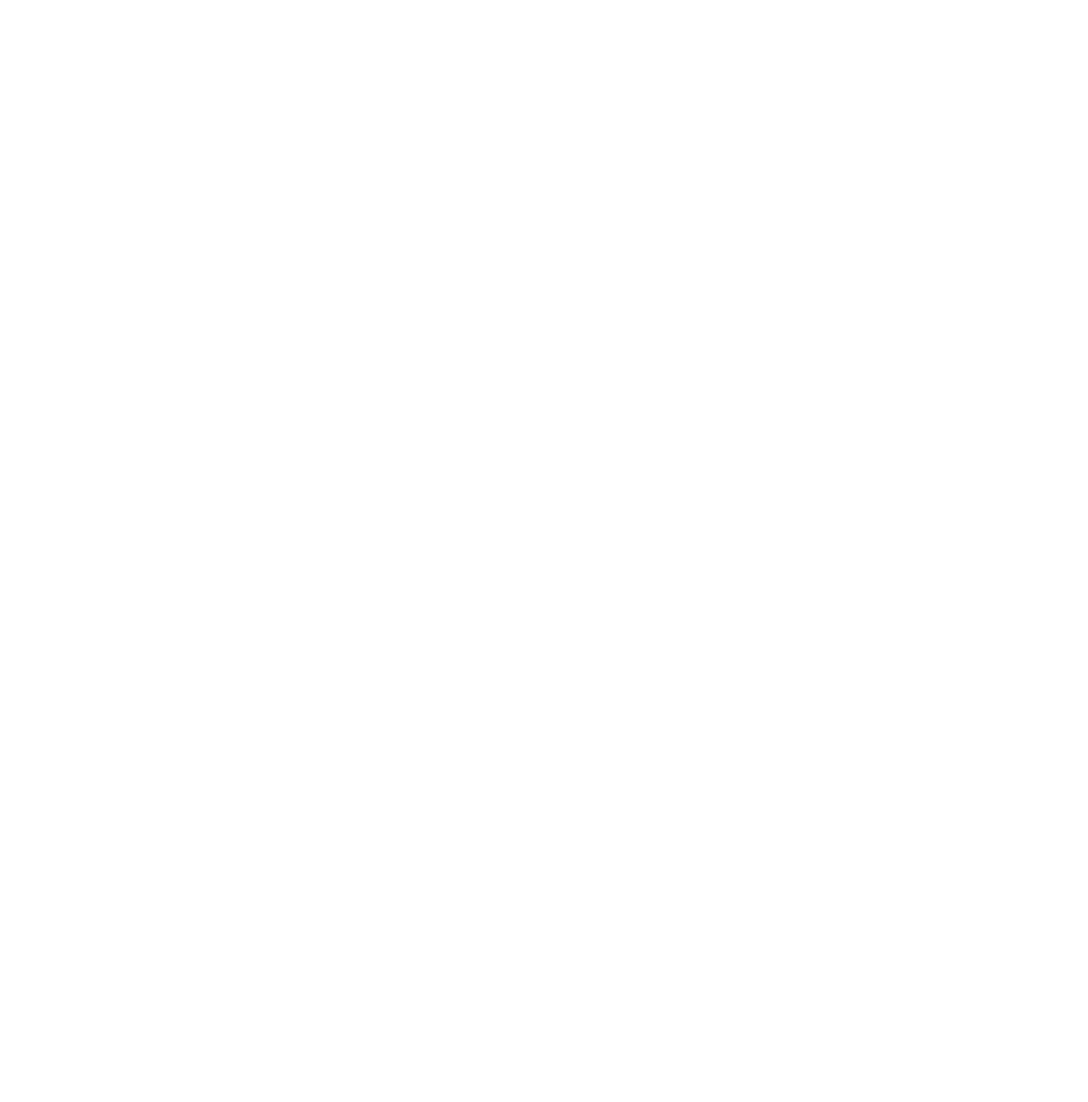
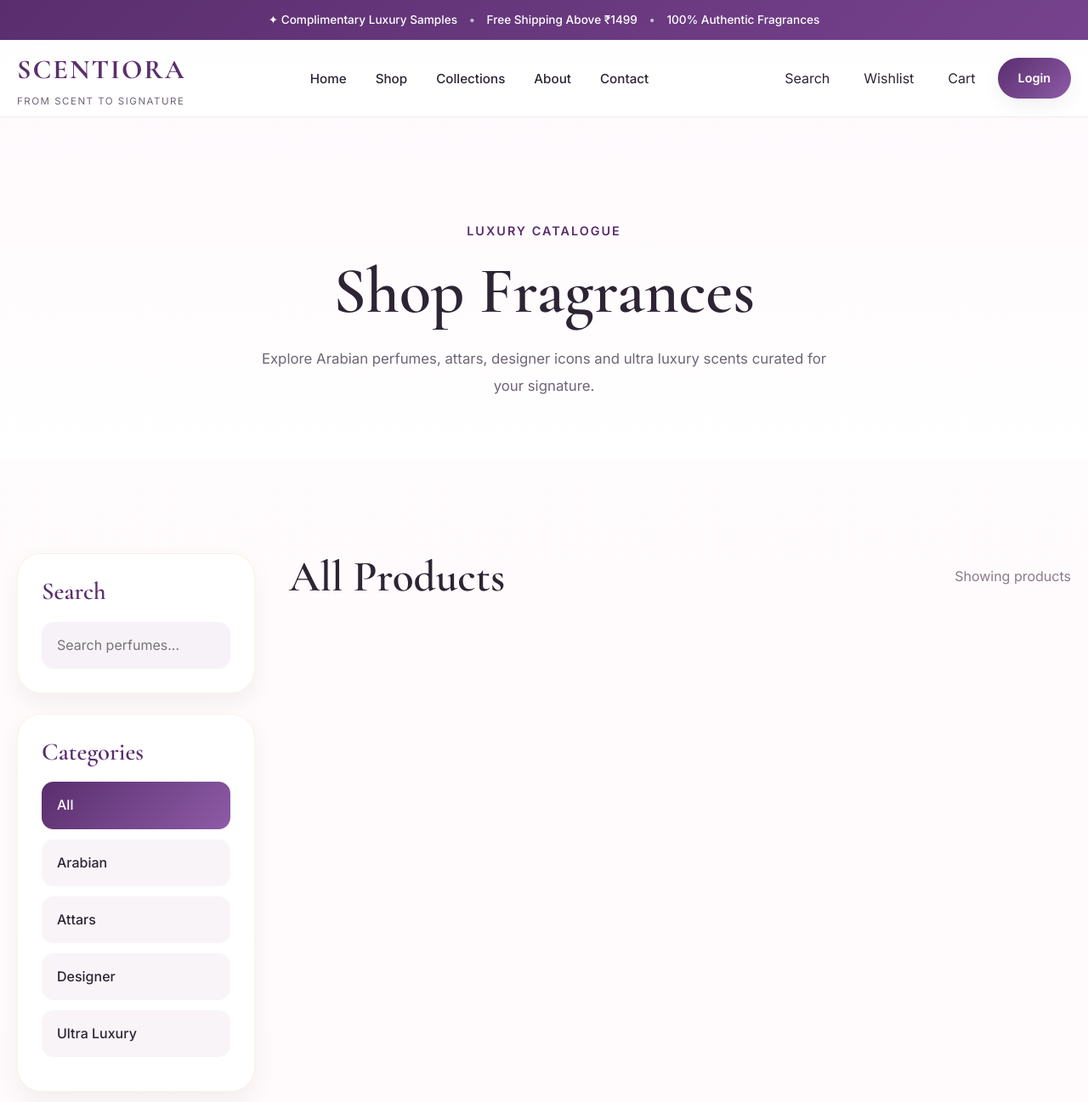
Before and after one commit to tanvipohankar-004/scentiora-luxury-fragrances, a plain HTML site: page shop.html in a window 1280 px wide. Shown: the top 1297 px of the page at 85% size. Before the commit the page ends 800 px from the top, so only its background shows below. Drawn offline with nearby package versions, Linux system fonts and the light colour scheme.

Commit message:
Shop.html and css added successfully

```diff
--- a/css/style.css
+++ b/css/style.css
@@ -1761,4 +1761,223 @@
   .footer-grid{
     grid-template-columns:1fr;
   }
-}
+}/* =============================
+   SHOP PAGE
+============================= */
+
+/* Hero */
+
+.shop-hero{
+  padding:120px 0 70px;
+  text-align:center;
+
+  background:
+  linear-gradient(
+    180deg,
+    rgba(255,248,252,.7),
+    rgba(255,255,255,1)
+  );
+}
+
+.shop-hero span{
+  display:inline-block;
+
+  margin-bottom:16px;
+
+  color:var(--primary);
+
+  font-size:.9rem;
+  font-weight:600;
+
+  letter-spacing:2px;
+
+  text-transform:uppercase;
+}
+
+.shop-hero h1{
+  margin-bottom:22px;
+
+  color:var(--text);
+}
+
+.shop-hero p{
+  max-width:700px;
+
+  margin:0 auto;
+
+  font-size:1.05rem;
+
+  line-height:1.9;
+}
+
+/* Layout */
+
+.shop-layout{
+  display:grid;
+
+  grid-template-columns:280px 1fr;
+
+  gap:40px;
+}
+
+/* Sidebar */
+
+.shop-sidebar{
+  position:sticky;
+  top:120px;
+
+  height:fit-content;
+}
+
+.filter-box{
+  padding:28px;
+
+  margin-bottom:24px;
+
+  border-radius:28px;
+
+  background:#fff;
+
+  border:1px solid rgba(212,175,55,.15);
+
+  box-shadow:
+    0 12px 30px rgba(0,0,0,.05);
+}
+
+.filter-box h3{
+  margin-bottom:20px;
+
+  color:var(--primary);
+}
+
+/* Search */
+
+.filter-box input{
+  width:100%;
+
+  padding:14px 18px;
+
+  border:none;
+  outline:none;
+
+  border-radius:14px;
+
+  background:#f7f2f7;
+
+  color:var(--text);
+}
+
+/* Filters */
+
+.shop-filter{
+  width:100%;
+
+  margin-bottom:12px;
+
+  padding:14px 18px;
+
+  border:none;
+
+  cursor:pointer;
+
+  border-radius:14px;
+
+  background:#f8f4f8;
+
+  color:var(--text);
+
+  text-align:left;
+
+  font-weight:500;
+
+  transition:.3s ease;
+}
+
+.shop-filter:hover,
+.shop-filter.active{
+  background:
+  linear-gradient(
+    135deg,
+    var(--primary),
+    var(--primary-light)
+  );
+
+  color:#fff;
+}
+
+/* Sort */
+
+.filter-box select{
+  width:100%;
+
+  padding:14px 16px;
+
+  border:none;
+  outline:none;
+
+  border-radius:14px;
+
+  background:#f7f2f7;
+
+  color:var(--text);
+}
+
+/* Topbar */
+
+.shop-topbar{
+  display:flex;
+
+  align-items:center;
+  justify-content:space-between;
+
+  gap:20px;
+
+  margin-bottom:36px;
+}
+
+.shop-topbar h2{
+  color:var(--text);
+}
+
+.shop-topbar p{
+  color:#8d7a88;
+}
+
+/* Product Grid */
+
+.shop-products .products-grid{
+  grid-template-columns:repeat(3,1fr);
+}
+
+/* Responsive */
+
+@media(max-width:1200px){
+
+  .shop-products .products-grid{
+    grid-template-columns:repeat(2,1fr);
+  }
+}
+
+@media(max-width:992px){
+
+  .shop-layout{
+    grid-template-columns:1fr;
+  }
+
+  .shop-sidebar{
+    position:relative;
+    top:auto;
+  }
+}
+
+@media(max-width:576px){
+
+  .shop-products .products-grid{
+    grid-template-columns:1fr;
+  }
+
+  .shop-topbar{
+    flex-direction:column;
+    align-items:flex-start;
+  }
+}
--- a/shop.html
+++ b/shop.html
@@ -0,0 +1,184 @@
+<!DOCTYPE html>
+<html lang="en">
+<head>
+  <meta charset="UTF-8">
+  <meta name="viewport" content="width=device-width, initial-scale=1.0">
+
+  <title>Shop | SCENTIORA</title>
+
+  <meta
+    name="description"
+    content="Shop luxury Arabian perfumes, attars, designer fragrances and ultra luxury scents at SCENTIORA."
+  >
+
+  <link rel="preconnect" href="https://fonts.googleapis.com">
+  <link rel="preconnect" href="https://fonts.gstatic.com" crossorigin>
+
+  <link
+    href="https://fonts.googleapis.com/css2?family=Cormorant+Garamond:wght@400;500;600;700&family=Inter:wght@300;400;500;600&display=swap"
+    rel="stylesheet"
+  >
+
+  <link rel="stylesheet" href="./css/style.css">
+</head>
+
+<body>
+
+  <div class="announcement-bar">
+    <div class="container">
+      <p>
+        ✦ Complimentary Luxury Samples
+        <span>•</span>
+        Free Shipping Above ₹1499
+        <span>•</span>
+        100% Authentic Fragrances
+      </p>
+    </div>
+  </div>
+
+  <header class="header">
+    <div class="container">
+      <nav class="navbar">
+
+        <a href="index.html" class="logo">
+          <span>SCENTIORA</span>
+          <small>FROM SCENT TO SIGNATURE</small>
+        </a>
+
+        <ul class="nav-links">
+          <li><a href="index.html">Home</a></li>
+          <li><a href="shop.html">Shop</a></li>
+          <li><a href="index.html#collections">Collections</a></li>
+          <li><a href="about.html">About</a></li>
+          <li><a href="contact.html">Contact</a></li>
+        </ul>
+
+        <div class="nav-actions">
+          <button class="icon-btn" id="search-btn">Search</button>
+          <button class="icon-btn" id="wishlist-btn">Wishlist</button>
+          <button class="icon-btn" id="cart-btn">Cart</button>
+          <a href="login.html" class="login-btn">Login</a>
+        </div>
+
+      </nav>
+    </div>
+  </header>
+
+  <main>
+
+    <section class="shop-hero section">
+      <div class="container">
+        <span>Luxury Catalogue</span>
+        <h1>Shop Fragrances</h1>
+        <p>
+          Explore Arabian perfumes, attars, designer icons and ultra luxury scents curated for your signature.
+        </p>
+      </div>
+    </section>
+
+    <section class="shop-section section">
+      <div class="container shop-layout">
+
+        <aside class="shop-sidebar">
+
+          <div class="filter-box">
+            <h3>Search</h3>
+            <input
+              type="text"
+              id="shopSearch"
+              placeholder="Search perfumes..."
+            >
+          </div>
+
+          <div class="filter-box">
+            <h3>Categories</h3>
+
+            <button class="shop-filter active" data-category="all">All</button>
+            <button class="shop-filter" data-category="arabian">Arabian</button>
+            <button class="shop-filter" data-category="attars">Attars</button>
+            <button class="shop-filter" data-category="designer">Designer</button>
+            <button class="shop-filter" data-category="ultra-luxury">Ultra Luxury</button>
+          </div>
+
+          <div class="filter-box">
+            <h3>Sort By</h3>
+
+            <select id="sortProducts">
+              <option value="default">Default</option>
+              <option value="low-high">Price: Low to High</option>
+              <option value="high-low">Price: High to Low</option>
+              <option value="name">Name</option>
+            </select>
+          </div>
+
+        </aside>
+
+        <div class="shop-products">
+
+          <div class="shop-topbar">
+            <h2>All Products</h2>
+            <p id="productCount">Showing products</p>
+          </div>
+
+          <div class="products-grid" id="shopProducts"></div>
+
+        </div>
+
+      </div>
+    </section>
+
+  </main>
+
+  <footer class="footer">
+
+    <div class="container">
+
+      <div class="footer-grid">
+
+        <div class="footer-brand">
+          <h3>SCENTIORA</h3>
+          <p>
+            From Scent To Signature. A luxury fragrance destination for Arabian perfumes, attars, designer icons and ultra-luxury scents.
+          </p>
+        </div>
+
+        <div class="footer-column">
+          <h4>Explore</h4>
+          <a href="index.html">Home</a>
+          <a href="shop.html">Shop</a>
+          <a href="index.html#collections">Collections</a>
+          <a href="about.html">About</a>
+        </div>
+
+        <div class="footer-column">
+          <h4>Support</h4>
+          <a href="contact.html">Contact</a>
+          <a href="#">Shipping</a>
+          <a href="#">Returns</a>
+          <a href="#">Authenticity</a>
+        </div>
+
+        <div class="footer-column">
+          <h4>Collections</h4>
+          <a href="#">Arabian</a>
+          <a href="#">Attars</a>
+          <a href="#">Designer</a>
+          <a href="#">Ultra Luxury</a>
+        </div>
+
+      </div>
+
+      <div class="footer-bottom">
+        <p>© 2026 SCENTIORA. All Rights Reserved.</p>
+        <span>Crafted with luxury, elegance and identity.</span>
+      </div>
+
+    </div>
+
+  </footer>
+
+  <script src="./js/products.js"></script>
+  <script src="./js/shop.js"></script>
+
+</body>
+</html>
```
